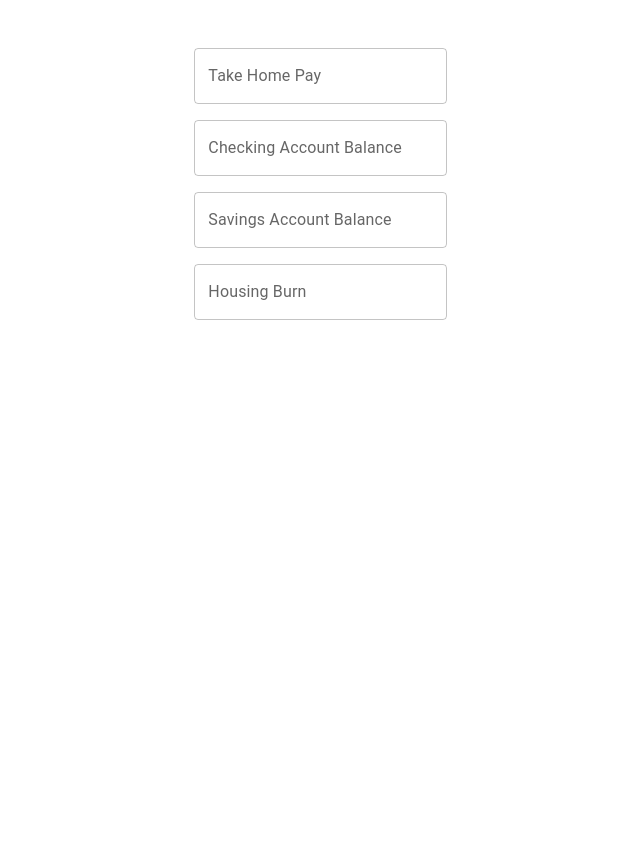
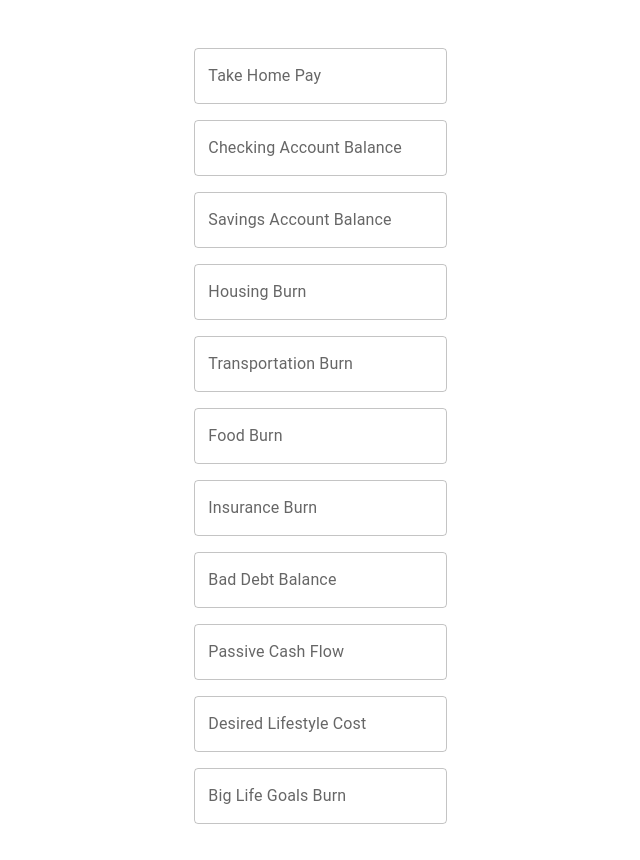
Before and after one commit to EricMoy7/SR50, a React (Create React App) app: page / in a window 1280 px wide. Shown: the top 860 px of the page, without its empty margins (259-899 px from the left). Before the commit the page ends 800 px from the top, so only its background shows below. Built offline with nearby package versions, Linux system fonts and the light colour scheme.

Commit message:
All inputs

```diff
--- a/src/components/FinanceForm.js
+++ b/src/components/FinanceForm.js
@@ -70,6 +70,69 @@ export default function FinanceForm() {
 					value={financialData.housingBurn}
 					onChange={(e) => handleChange(e)}
 				/>
+
+				<TextField
+					type="number"
+					id="transportationBurn"
+					label="Transportation Burn"
+					name="transportationBurn"
+					value={financialData.transportationBurn}
+					onChange={(e) => handleChange(e)}
+				/>
+
+				<TextField
+					type="number"
+					id="foodBurn"
+					label="Food Burn"
+					name="foodBurn"
+					value={financialData.foodBurn}
+					onChange={(e) => handleChange(e)}
+				/>
+
+				<TextField
+					type="number"
+					id="insuranceBurn"
+					label="Insurance Burn"
+					name="insuranceBurn"
+					value={financialData.insuranceBurn}
+					onChange={(e) => handleChange(e)}
+				/>
+
+				<TextField
+					type="number"
+					id="badDebtBalance"
+					label="Bad Debt Balance"
+					name="badDebtBalance"
+					value={financialData.badDebtBalance}
+					onChange={(e) => handleChange(e)}
+				/>
+
+				<TextField
+					type="number"
+					id="passiveCashFlow"
+					label="Passive Cash Flow"
+					name="passiveCashFlow"
+					value={financialData.passiveCashFlow}
+					onChange={(e) => handleChange(e)}
+				/>
+
+				<TextField
+					type="number"
+					id="desiredLifestyleCost"
+					label="Desired Lifestyle Cost"
+					name="desiredLifestyleCost"
+					value={financialData.desiredLifestyleCost}
+					onChange={(e) => handleChange(e)}
+				/>
+
+				<TextField
+					type="number"
+					id="bigLifeGoalsBurn"
+					label="Big Life Goals Burn"
+					name="bigLifeGoalsBurn"
+					value={financialData.bigLifeGoalsBurn}
+					onChange={(e) => handleChange(e)}
+				/>
 			</div>
 		</Box>
 	);
```
